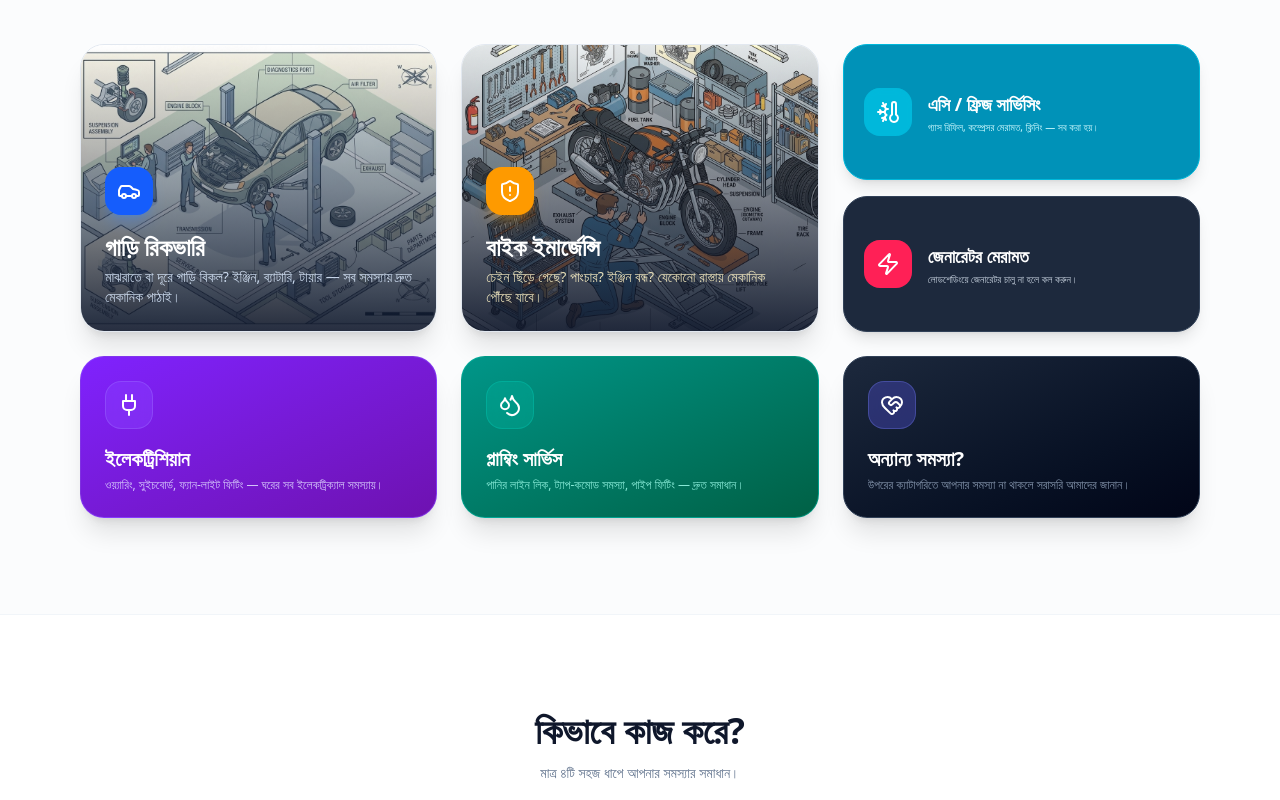
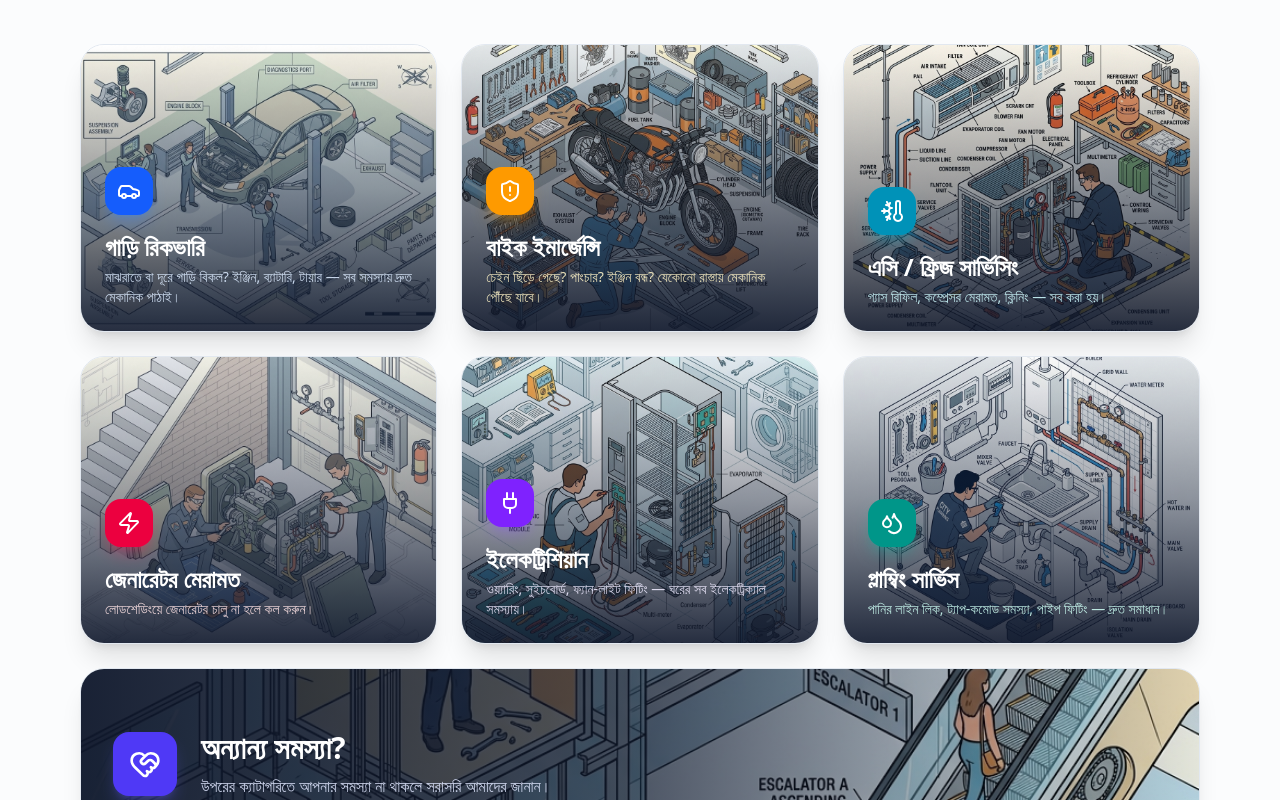
Before and after one commit to aburayhanshafi/Jantrik, a React (Vite) app: page / in a window 1280 px wide. Shown: the part 1320-2120 px from the top of the page. Built offline with nearby package versions, Linux system fonts and the light colour scheme; no server answers.

Commit message:
Add files via upload

```diff
--- a/src/components/HomeView.tsx
+++ b/src/components/HomeView.tsx
@@ -20,7 +20,11 @@ import ContactFormModal from "./ContactFormModal";
 
 import carBanner from "../assets/car_diagram.jpg";
 import bikeBanner from "../assets/bike_diagram.jpg";
-import buildingBanner from "../assets/ac_diagram.jpg";
+import acBanner from "../assets/ac_diagram.jpg";
+import generatorBanner from "../assets/generator_diagram.jpg";
+import plumberBanner from "../assets/plumber_diagram.jpg";
+import electricianBanner from "../assets/home_appliance_diagram.jpg";
+import otherBanner from "../assets/lift_diagram.jpg";
 
 const HELPLINE = "+8801581881805";
 const WHATSAPP_URL = `https://wa.me/8801581881805`;
@@ -291,53 +295,64 @@ export default function HomeView({ onSelectCategory, onEnterAdmin }: HomeViewPro
               </div>
             </motion.button>
 
-            {/* AC + GENERATOR split */}
-            <div className="h-72 flex flex-col gap-4">
-              <button
+            {/* AC CARD */}
+            <motion.button
+              whileHover={{ y: -5, scale: 1.01 }}
+              whileTap={{ scale: 0.98 }}
               onClick={() => onSelectCategory(ServiceCategory.BUILDING, "ac")}
-                className="group flex-1 relative overflow-hidden rounded-3xl bg-cyan-600 dark:bg-cyan-800 border border-cyan-500 dark:border-cyan-700 hover:brightness-110 shadow-lg text-left cursor-pointer p-5 flex items-center gap-4 transition-all"
+              className="group relative overflow-hidden rounded-3xl bg-white dark:bg-slate-900 border border-slate-200 dark:border-slate-800 hover:border-cyan-400 dark:hover:border-cyan-500 shadow-xl hover:shadow-2xl transition-all h-72 text-left cursor-pointer"
             >
-                <div className="w-12 h-12 rounded-2xl bg-cyan-500 dark:bg-cyan-700 flex items-center justify-center text-white shadow-inner flex-shrink-0 shadow-cyan-500/50">
+              <div className="absolute inset-0 bg-gradient-to-t from-slate-900/90 via-slate-900/40 to-transparent z-10" />
+              <img src={acBanner} alt="AC Servicing" className="absolute inset-0 w-full h-full object-cover group-hover:scale-105 transition-transform duration-700" />
+              <div className="absolute bottom-0 left-0 right-0 p-6 z-20">
+                <div className="w-12 h-12 rounded-2xl bg-cyan-600 flex items-center justify-center text-white mb-4 shadow-lg shadow-cyan-500/30">
                   <ThermometerSnowflake className="w-6 h-6" />
                 </div>
-                <div>
-                  <h3 className="text-lg font-bold text-white">{bn ? "এসি / ফ্রিজ সার্ভিসিং" : "AC / Fridge Servicing"}</h3>
-                  <p className="text-cyan-100 text-[10px] mt-0.5">
+                <h3 className="text-2xl font-bold text-white mb-1">{bn ? "এসি / ফ্রিজ সার্ভিসিং" : "AC / Fridge Servicing"}</h3>
+                <p className="text-cyan-100 text-sm opacity-90 line-clamp-2">
                   {bn ? "গ্যাস রিফিল, কম্প্রেসর মেরামত, ক্লিনিং — সব করা হয়।" : "Gas refill, compressor repair, deep cleaning."}
                 </p>
               </div>
-              </button>
+            </motion.button>
 
-              <button
+            {/* GENERATOR CARD */}
+            <motion.button
+              whileHover={{ y: -5, scale: 1.01 }}
+              whileTap={{ scale: 0.98 }}
               onClick={() => onSelectCategory(ServiceCategory.BUILDING, "generator")}
-                className="group flex-1 relative overflow-hidden rounded-3xl bg-slate-800 dark:bg-slate-900 border border-slate-700 hover:bg-slate-700 dark:hover:bg-slate-800 shadow-lg text-left cursor-pointer p-5 flex items-center gap-4 transition-all"
+              className="group relative overflow-hidden rounded-3xl bg-white dark:bg-slate-900 border border-slate-200 dark:border-slate-800 hover:border-rose-400 dark:hover:border-rose-500 shadow-xl hover:shadow-2xl transition-all h-72 text-left cursor-pointer"
             >
-                <div className="w-12 h-12 rounded-2xl bg-rose-500 flex items-center justify-center text-white shadow-inner flex-shrink-0 shadow-rose-500/30">
+              <div className="absolute inset-0 bg-gradient-to-t from-slate-900/90 via-slate-900/40 to-transparent z-10" />
+              <img src={generatorBanner} alt="Generator Repair" className="absolute inset-0 w-full h-full object-cover group-hover:scale-105 transition-transform duration-700" />
+              <div className="absolute bottom-0 left-0 right-0 p-6 z-20">
+                <div className="w-12 h-12 rounded-2xl bg-rose-600 flex items-center justify-center text-white mb-4 shadow-lg shadow-rose-500/30">
                   <Zap className="w-6 h-6" />
                 </div>
-                <div>
-                  <h3 className="text-lg font-bold text-white">{bn ? "জেনারেটর মেরামত" : "Generator Repair"}</h3>
-                  <p className="text-slate-300 text-[10px] mt-0.5">
+                <h3 className="text-2xl font-bold text-white mb-1">{bn ? "জেনারেটর মেরামত" : "Generator Repair"}</h3>
+                <p className="text-rose-100 text-sm opacity-90 line-clamp-2">
                   {bn ? "লোডশেডিংয়ে জেনারেটর চালু না হলে কল করুন।" : "Generator won't start during power cuts? Call us."}
                 </p>
               </div>
-              </button>
-            </div>
+            </motion.button>
 
             {/* ELECTRICIAN CARD */}
             <motion.button
               whileHover={{ y: -5, scale: 1.01 }}
               whileTap={{ scale: 0.98 }}
               onClick={() => setContactOpen(true)}
-              className="group relative overflow-hidden rounded-3xl bg-gradient-to-br from-violet-600 to-purple-800 border border-violet-500/50 shadow-xl hover:shadow-2xl transition-all h-56 md:h-auto text-left cursor-pointer p-6 flex flex-col justify-end"
+              className="group relative overflow-hidden rounded-3xl bg-white dark:bg-slate-900 border border-slate-200 dark:border-slate-800 hover:border-violet-400 dark:hover:border-violet-500 shadow-xl hover:shadow-2xl transition-all h-72 text-left cursor-pointer"
             >
-              <div className="w-12 h-12 rounded-2xl bg-violet-500/30 flex items-center justify-center text-white mb-4 backdrop-blur-sm border border-violet-400/30">
+              <div className="absolute inset-0 bg-gradient-to-t from-slate-900/90 via-slate-900/40 to-transparent z-10" />
+              <img src={electricianBanner} alt="Electrician Service" className="absolute inset-0 w-full h-full object-cover group-hover:scale-105 transition-transform duration-700" />
+              <div className="absolute bottom-0 left-0 right-0 p-6 z-20">
+                <div className="w-12 h-12 rounded-2xl bg-violet-600 flex items-center justify-center text-white mb-4 shadow-lg shadow-violet-500/30">
                   <Plug className="w-6 h-6" />
                 </div>
-              <h3 className="text-xl font-bold text-white mb-1">{bn ? "ইলেকট্রিশিয়ান" : "Electrician"}</h3>
-              <p className="text-violet-200 text-xs opacity-90 line-clamp-2">
+                <h3 className="text-2xl font-bold text-white mb-1">{bn ? "ইলেকট্রিশিয়ান" : "Electrician"}</h3>
+                <p className="text-violet-100 text-sm opacity-90 line-clamp-2">
                   {bn ? "ওয়্যারিং, সুইচবোর্ড, ফ্যান-লাইট ফিটিং — ঘরের সব ইলেকট্রিক্যাল সমস্যায়।" : "Wiring, switchboards, fan-light fitting — all home electrical issues."}
                 </p>
+              </div>
             </motion.button>
 
             {/* PLUMBING CARD */}
@@ -345,15 +360,19 @@ export default function HomeView({ onSelectCategory, onEnterAdmin }: HomeViewPro
               whileHover={{ y: -5, scale: 1.01 }}
               whileTap={{ scale: 0.98 }}
               onClick={() => setContactOpen(true)}
-              className="group relative overflow-hidden rounded-3xl bg-gradient-to-br from-teal-600 to-emerald-800 border border-teal-500/50 shadow-xl hover:shadow-2xl transition-all h-56 md:h-auto text-left cursor-pointer p-6 flex flex-col justify-end"
+              className="group relative overflow-hidden rounded-3xl bg-white dark:bg-slate-900 border border-slate-200 dark:border-slate-800 hover:border-teal-400 dark:hover:border-teal-500 shadow-xl hover:shadow-2xl transition-all h-72 text-left cursor-pointer"
             >
-              <div className="w-12 h-12 rounded-2xl bg-teal-500/30 flex items-center justify-center text-white mb-4 backdrop-blur-sm border border-teal-400/30">
+              <div className="absolute inset-0 bg-gradient-to-t from-slate-900/90 via-slate-900/40 to-transparent z-10" />
+              <img src={plumberBanner} alt="Plumbing Service" className="absolute inset-0 w-full h-full object-cover group-hover:scale-105 transition-transform duration-700" />
+              <div className="absolute bottom-0 left-0 right-0 p-6 z-20">
+                <div className="w-12 h-12 rounded-2xl bg-teal-600 flex items-center justify-center text-white mb-4 shadow-lg shadow-teal-500/30">
                   <Droplets className="w-6 h-6" />
                 </div>
-              <h3 className="text-xl font-bold text-white mb-1">{bn ? "প্লাম্বিং সার্ভিস" : "Plumbing Service"}</h3>
-              <p className="text-teal-200 text-xs opacity-90 line-clamp-2">
+                <h3 className="text-2xl font-bold text-white mb-1">{bn ? "প্লাম্বিং সার্ভিস" : "Plumbing Service"}</h3>
+                <p className="text-teal-100 text-sm opacity-90 line-clamp-2">
                   {bn ? "পানির লাইন লিক, ট্যাপ-কমোড সমস্যা, পাইপ ফিটিং — দ্রুত সমাধান।" : "Water line leaks, tap & commode issues, pipe fitting — quick solutions."}
                 </p>
+              </div>
             </motion.button>
 
             {/* GENERAL HELP CTA CARD */}
@@ -361,15 +380,23 @@ export default function HomeView({ onSelectCategory, onEnterAdmin }: HomeViewPro
               whileHover={{ y: -5, scale: 1.01 }}
               whileTap={{ scale: 0.98 }}
               onClick={() => setContactOpen(true)}
-              className="group relative overflow-hidden rounded-3xl bg-gradient-to-br from-slate-800 to-slate-950 border border-slate-700 shadow-xl hover:shadow-2xl transition-all h-56 md:h-auto text-left cursor-pointer p-6 flex flex-col justify-end"
+              className="group relative md:col-span-2 lg:col-span-3 overflow-hidden rounded-3xl bg-white dark:bg-slate-900 border border-slate-200 dark:border-slate-800 hover:border-indigo-400 dark:hover:border-indigo-500 shadow-xl hover:shadow-2xl transition-all h-48 text-left cursor-pointer"
             >
-              <div className="w-12 h-12 rounded-2xl bg-indigo-500/30 flex items-center justify-center text-white mb-4 backdrop-blur-sm border border-indigo-400/30">
-                <HeartHandshake className="w-6 h-6" />
+              <div className="absolute inset-0 bg-gradient-to-r from-slate-900/95 via-slate-900/70 to-transparent z-10" />
+              <img src={otherBanner} alt="Other Issues" className="absolute inset-0 w-full h-full object-cover object-center group-hover:scale-105 transition-transform duration-700" />
+              <div className="absolute inset-y-0 left-0 p-6 md:p-8 flex items-center z-20 w-full max-w-2xl">
+                <div className="flex gap-6 items-center">
+                  <div className="w-16 h-16 rounded-2xl bg-indigo-600 flex items-center justify-center text-white shadow-lg shadow-indigo-500/30 flex-shrink-0">
+                    <HeartHandshake className="w-8 h-8" />
                   </div>
-              <h3 className="text-xl font-bold text-white mb-1">{bn ? "অন্যান্য সমস্যা?" : "Other Issues?"}</h3>
-              <p className="text-slate-400 text-xs opacity-90 line-clamp-2">
+                  <div>
+                    <h3 className="text-2xl md:text-3xl font-bold text-white mb-2">{bn ? "অন্যান্য সমস্যা?" : "Other Issues?"}</h3>
+                    <p className="text-indigo-100 text-sm md:text-base opacity-90">
                       {bn ? "উপরের ক্যাটাগরিতে আপনার সমস্যা না থাকলে সরাসরি আমাদের জানান।" : "Don't see your problem listed? Contact us directly."}
                     </p>
+                  </div>
+                </div>
+              </div>
             </motion.button>
 
           </div>
```
Lines whose indentation alone changed are shown as unchanged.
